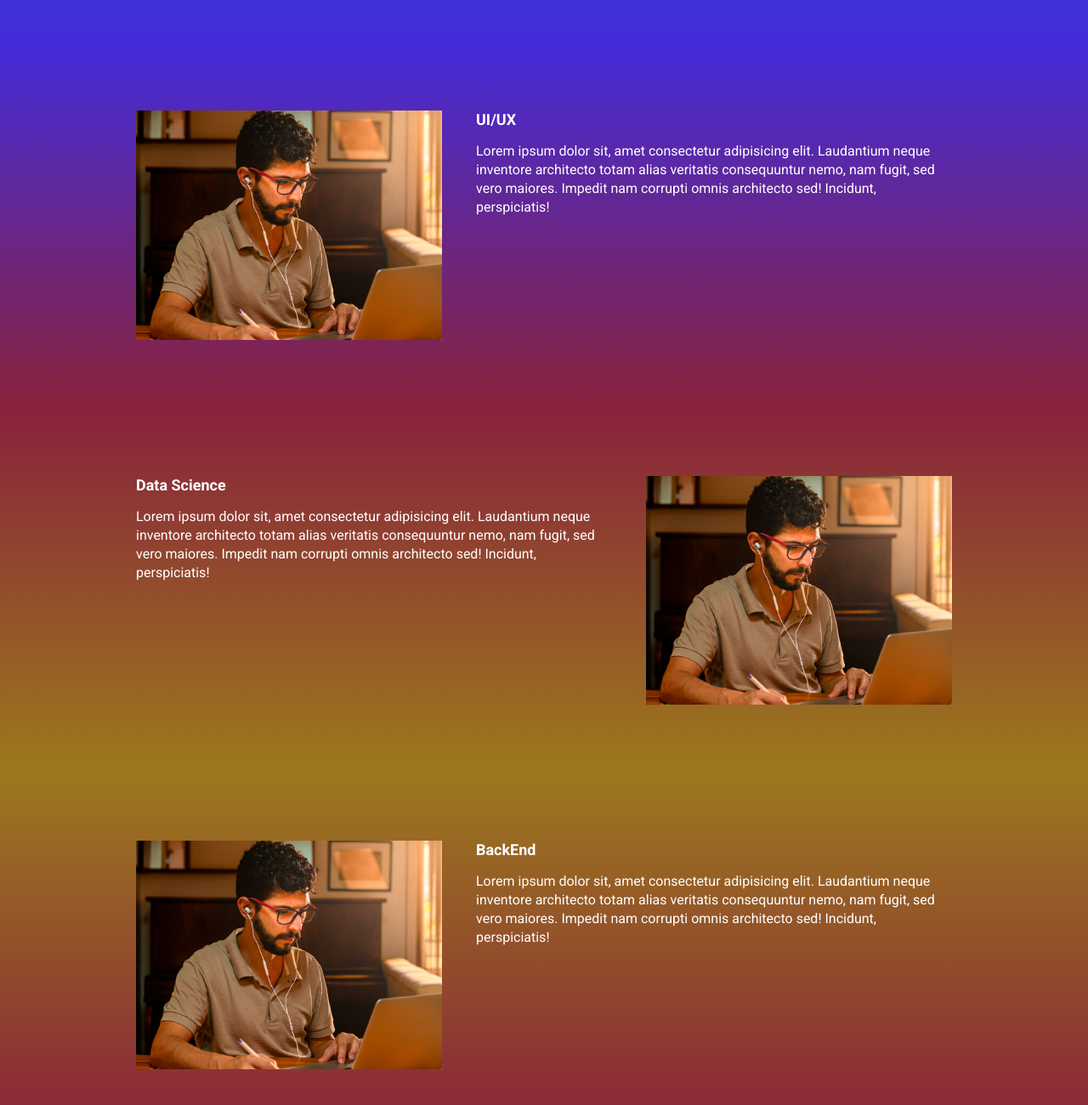
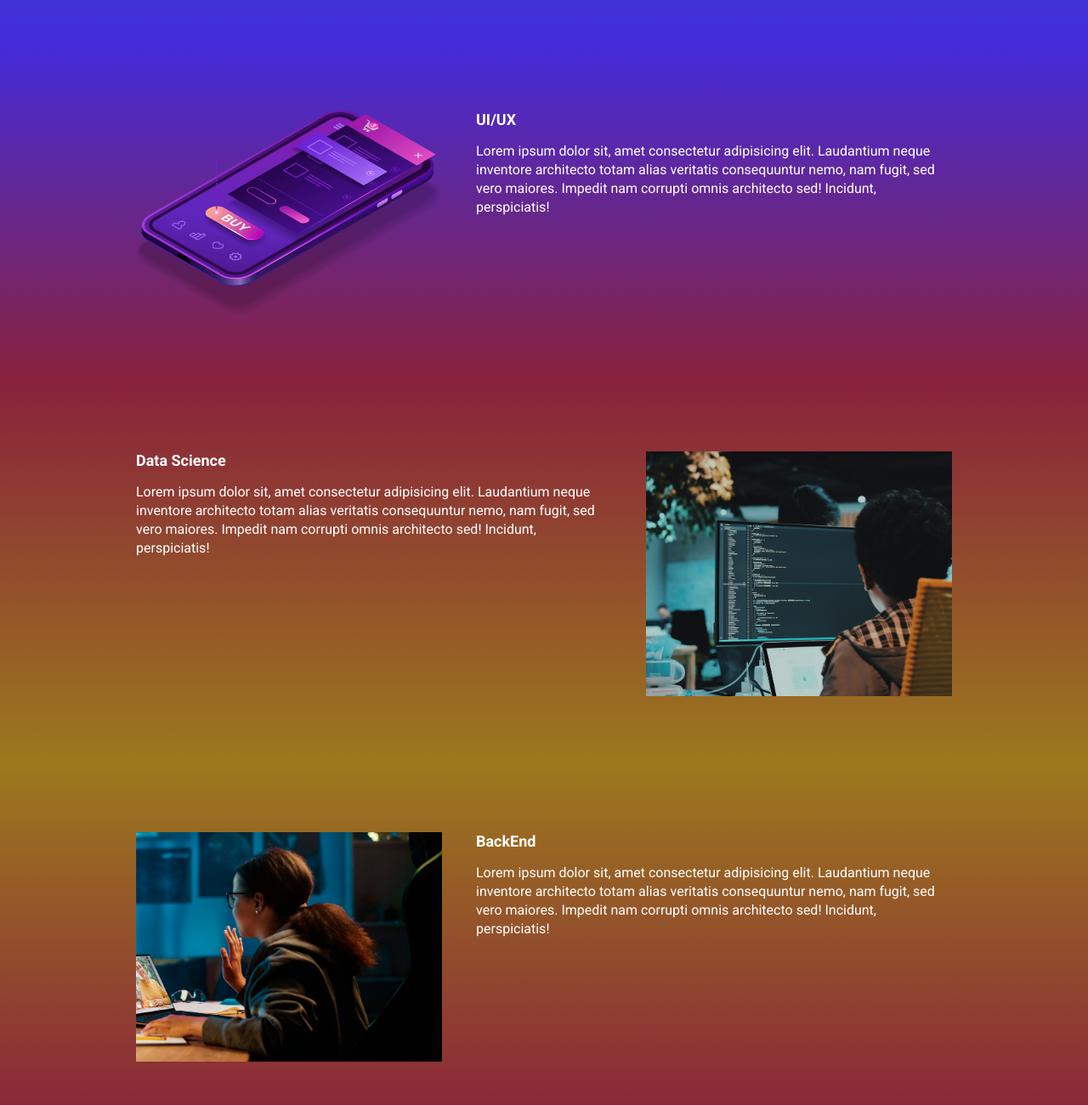
Before and after one commit to Matheusgmoliveira/ebach_tech_talks, a website built with Parcel: page src/index.html in a window 1280 px wide. Shown: the part 940-2240 px from the top of the page at 85% size. Built offline with nearby package versions, Linux system fonts and the light colour scheme.

Commit message:
Atualizando as imagens

```diff
--- a/src/index.html
+++ b/src/index.html
@@ -53,7 +53,7 @@
                 <h2 class="event__details__title">UI/UX</h2>
                 <p class="event__details__description">Lorem ipsum dolor sit, amet consectetur adipisicing elit. Laudantium neque inventore architecto totam alias veritatis consequuntur nemo, nam fugit, sed vero maiores. Impedit nam corrupti omnis architecto sed! Incidunt, perspiciatis!</p>
             </div>
-            <img class="event__image" src="./images/frontend.png" alt="front-end">
+            <img class="event__image" src="./images/ui-ux.png" alt="UX/UI">
         </div>
     </section>
     <section class="event event--data-science" >
@@ -62,7 +62,7 @@
                 <h2 class="event__details__title">Data Science</h2>
                 <p class="event__details__description">Lorem ipsum dolor sit, amet consectetur adipisicing elit. Laudantium neque inventore architecto totam alias veritatis consequuntur nemo, nam fugit, sed vero maiores. Impedit nam corrupti omnis architecto sed! Incidunt, perspiciatis!</p>
             </div>
-            <img class="event__image" src="./images/frontend.png" alt="front-end">
+            <img class="event__image" src="./images/data.png" alt="Data Science">
         </div>
     </section>
     <section class="event event--backend event--image-left">
@@ -71,7 +71,7 @@
                 <h2 class="event__details__title">BackEnd</h2>
                 <p class="event__details__description">Lorem ipsum dolor sit, amet consectetur adipisicing elit. Laudantium neque inventore architecto totam alias veritatis consequuntur nemo, nam fugit, sed vero maiores. Impedit nam corrupti omnis architecto sed! Incidunt, perspiciatis!</p>
             </div>
-            <img class="event__image" src="./images/frontend.png" alt="front-end">
+            <img class="event__image" src="./images/backend.png" alt="back-end">
         </div>
     </section>
     <script src="https://unpkg.com/aos@next/dist/aos.js"></script>
```
